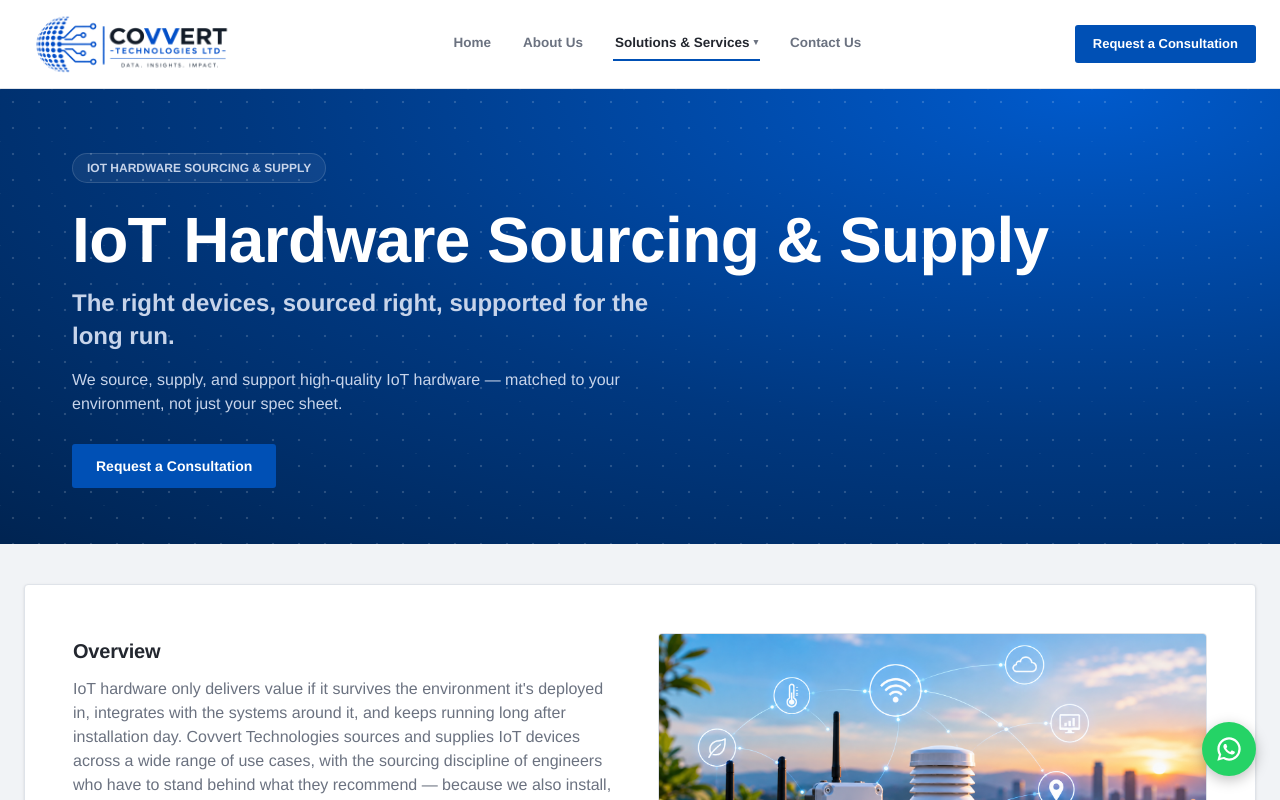
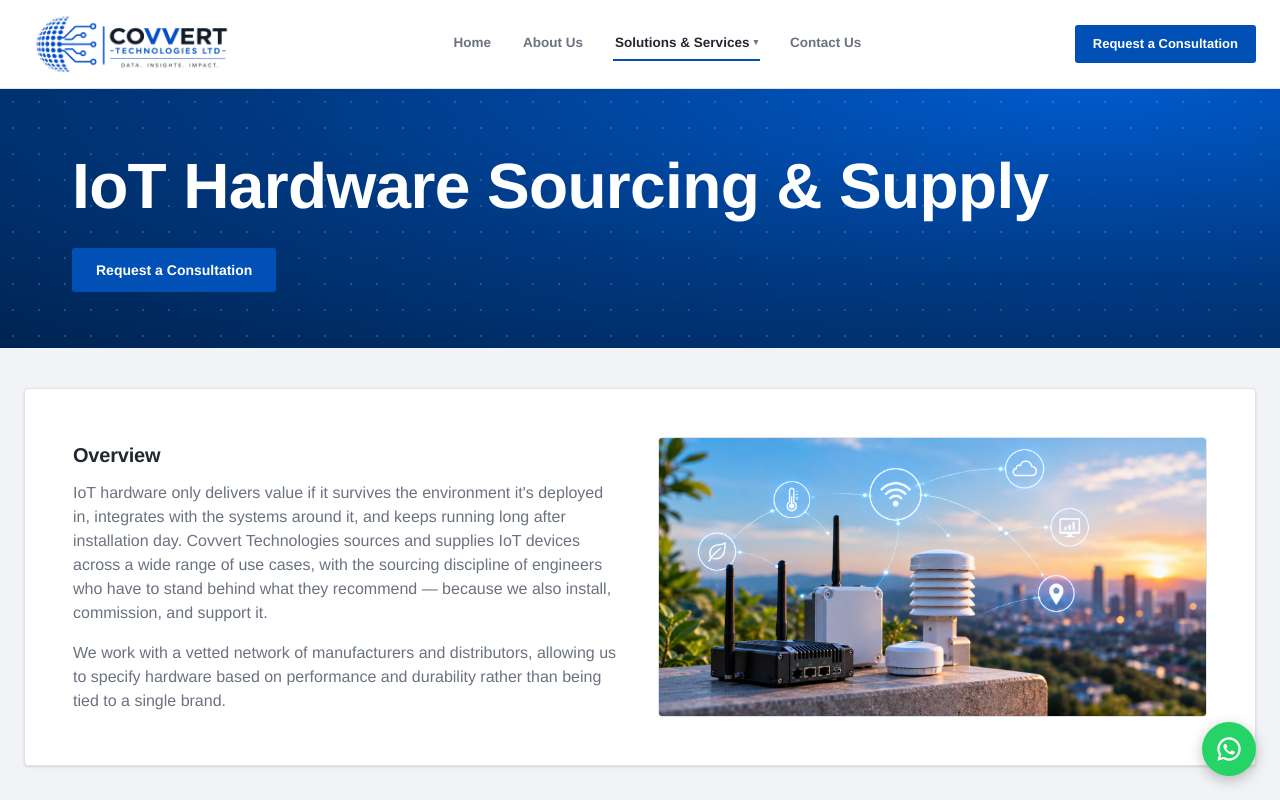
Before and after one commit to Bonface2/covvert-technologies, a Next.js app: page /iot-hardware in a window 1280 px wide. Shown: the top 800 px of the page. Built offline with nearby package versions, Linux system fonts and the light colour scheme.

Commit message:
Remove kicker, heading and subheading form hero sections

```diff
--- a/src/app/completion-reporting/page.tsx
+++ b/src/app/completion-reporting/page.tsx
@@ -10,10 +10,7 @@ export const metadata: Metadata = {
 export default function CompletionReportingPage() {
   return (
     <DetailedSolutionPage
-      kicker="COMPLETION REPORTING"
       title="Completion Reporting"
-      headline="Close every project with clarity, not loose ends."
-      subheading="Comprehensive completion reporting that documents what was delivered, what it achieved, and what should happen next."
       overviewPhoto="Photo: project handover / commissioning"
       overviewImage="/images/solutions/project-handover.png"
       closingPhoto="Photo: completed project site"
--- a/src/app/iot-hardware/page.tsx
+++ b/src/app/iot-hardware/page.tsx
@@ -52,10 +52,7 @@ const deviceCategories = [
 export default function IotHardwarePage() {
   return (
     <DetailedSolutionPage
-      kicker="IOT HARDWARE SOURCING & SUPPLY"
       title="IoT Hardware Sourcing & Supply"
-      headline="The right devices, sourced right, supported for the long run."
-      subheading="We source, supply, and support high-quality IoT hardware — matched to your environment, not just your spec sheet."
       overviewPhoto="Photo: field installation / commissioning"
       overviewImage="/images/iot-hardware/field-devices-connectivity.png"
       closingPhoto="Photo: technician servicing IoT hardware"
--- a/src/app/monitoring-evaluation/page.tsx
+++ b/src/app/monitoring-evaluation/page.tsx
@@ -10,10 +10,7 @@ export const metadata: Metadata = {
 export default function MonitoringEvaluationPage() {
   return (
     <DetailedSolutionPage
-      kicker="PROJECT MONITORING & EVALUATION"
       title="Project Monitoring & Evaluation"
-      headline="Know what's working, before it's too late to fix."
-      subheading="Structured monitoring and evaluation that keeps technology-driven projects on track, evidence-backed, and accountable."
       overviewPhoto="Photo: field assessment in progress"
       overviewImage="/images/solutions/monitoring-field.png"
       closingPhoto="Photo: stakeholder reporting session"
--- a/src/app/solutions/consultancy/page.tsx
+++ b/src/app/solutions/consultancy/page.tsx
@@ -10,10 +10,7 @@ export const metadata: Metadata = {
 export default function SolutionMappingPage() {
   return (
     <DetailedSolutionPage
-      kicker="SOLUTION MAPPING"
       title="Solution Mapping"
-      headline="Invest in the right technology, from day one."
-      subheading="We help organizations identify, design, and validate the technology solutions that actually fit their operations — before a single shilling is spent on procurement."
       overviewPhoto="Photo: solution architecture / planning session"
       overviewImage="/images/solutions/solution-mapping.png"
       closingPhoto="Photo: team reviewing technical specifications"
--- a/src/app/solutions/technology/page.tsx
+++ b/src/app/solutions/technology/page.tsx
@@ -10,10 +10,7 @@ export const metadata: Metadata = {
 export default function ConnectivitySolutionsPage() {
   return (
     <DetailedSolutionPage
-      kicker="CONNECTIVITY SOLUTIONS"
       title="Connectivity Solutions"
-      headline="One SIM. Every network. No borders."
-      subheading="Global IoT connectivity built on a cloud-native, distributed core — so your devices stay online, wherever they are."
       overviewPhoto="Photo: connected device in the field"
       overviewImage="/images/solutions/connectivity-network.png"
       closingPhoto="Photo: cross-border logistics or fleet in motion"
--- a/src/components/DetailedSolutionPage.tsx
+++ b/src/components/DetailedSolutionPage.tsx
@@ -59,10 +59,7 @@ function UsersIcon({ className = "h-5 w-5" }: { className?: string }) {
 }
 
 export default function DetailedSolutionPage({
-  kicker,
   title,
-  headline,
-  subheading,
   overview,
   overviewPhoto,
   overviewImage,
@@ -74,10 +71,7 @@ export default function DetailedSolutionPage({
   closingImage,
   children,
 }: {
-  kicker: string;
   title: string;
-  headline: string;
-  subheading: string;
   overview: string[];
   overviewPhoto: string;
   overviewImage?: string;
@@ -101,14 +95,7 @@ export default function DetailedSolutionPage({
         }}
       >
         <div className="mx-auto max-w-[1320px] px-8 md:px-12">
-          <span className="inline-flex items-center gap-2 rounded-full border border-white/[.14] bg-white/[.06] py-1.5 pl-3.5 pr-3.5 text-xs font-bold text-[#C7D4EA]">
-            {kicker}
-          </span>
-          <h1 className="mt-6 text-5xl leading-[1.05] font-extrabold text-white md:text-[64px]">{title}</h1>
-          <p className="mt-3 max-w-[46ch] text-xl font-semibold leading-snug text-[#C7D4EA] md:text-2xl">
-            {headline}
-          </p>
-          <p className="mt-4 max-w-[62ch] text-[#C7D4EA]">{subheading}</p>
+          <h1 className="text-5xl leading-[1.05] font-extrabold text-white md:text-[64px]">{title}</h1>
           <div className="mt-7">
             <Button href="/contact">Request a Consultation</Button>
           </div>
```
